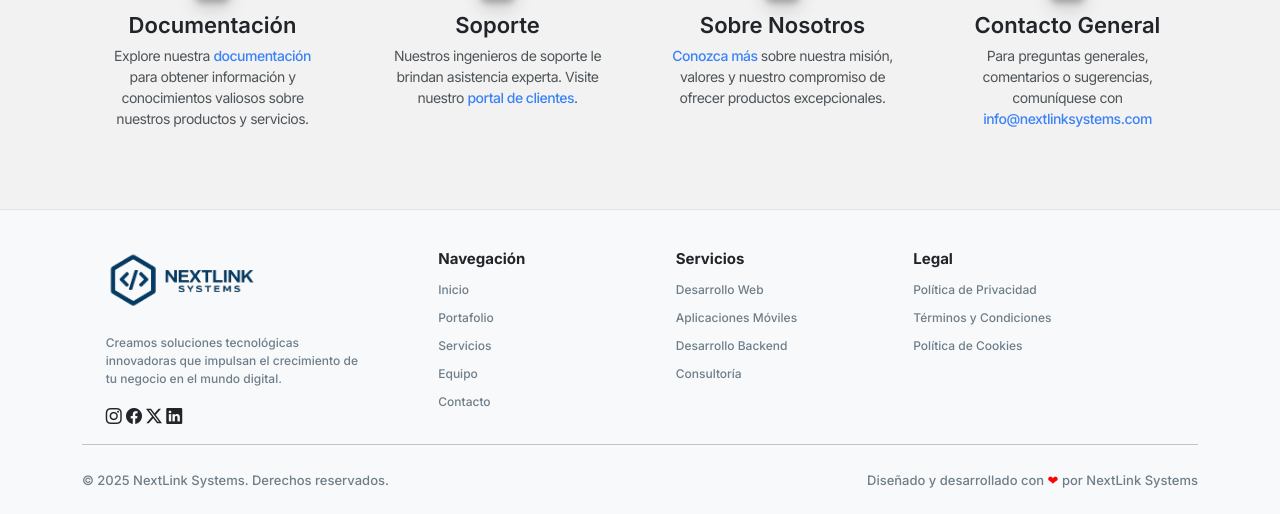
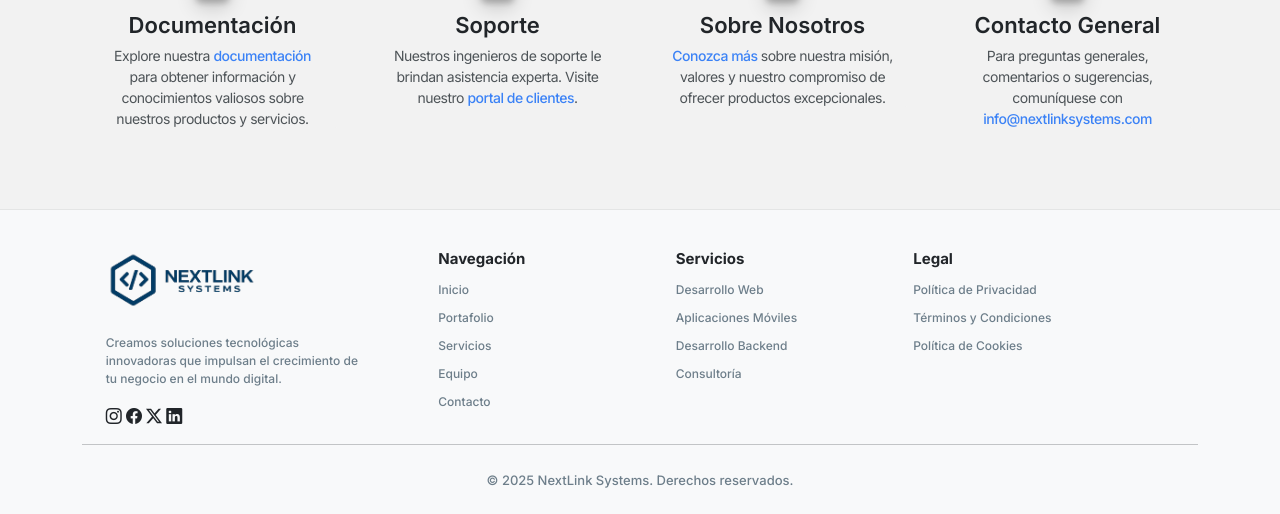
Before and after one commit to NelsonAlmendares/NextLinkSystems, a website: page views/projects.html in a window 1280 px wide. Shown: the part 2278-2792 px from the top of the page. Drawn offline with nearby package versions, Linux system fonts and the light colour scheme.

Commit message:
Finish page V.1 no V0

```diff
--- a/css/demo.css
+++ b/css/demo.css
@@ -436,7 +436,7 @@ body {
 .footer-final {
     display: flex;
     align-items: center;
-    justify-content: space-between;
+    justify-content: center;
     margin-top: 10px;
     text-decoration: none;
     font-family: "Inter", sans-serif;
--- a/css/projects.css
+++ b/css/projects.css
@@ -266,7 +266,7 @@ iframe {
 .footer-final {
     display: flex;
     align-items: center;
-    justify-content: space-between;
+    justify-content: center;
     margin-top: 10px;
     text-decoration: none;
     font-family: "Inter", sans-serif;
--- a/css/style.css
+++ b/css/style.css
@@ -720,7 +720,7 @@ a>.btn-demo:hover {
 .footer-final {
     display: flex;
     align-items: center;
-    justify-content: space-between;
+    justify-content: center;
     margin-top: 10px;
     text-decoration: none;
     font-family: "Inter", sans-serif;
--- a/views/projects.html
+++ b/views/projects.html
@@ -227,9 +227,6 @@
                     <p class="mb-0">
                         © 2025 NextLink Systems. Derechos reservados.
                     </p>
-                    <p class="mb-0">
-                        Diseñado y desarrollado con <span style="color: red;">❤</span> por NextLink Systems
-                    </p>
                 </div>
             </div>
         </div>
```
Also changed, not shown: index.html (+0 -3 lines), views/req_demo.html (+0 -3 lines).
